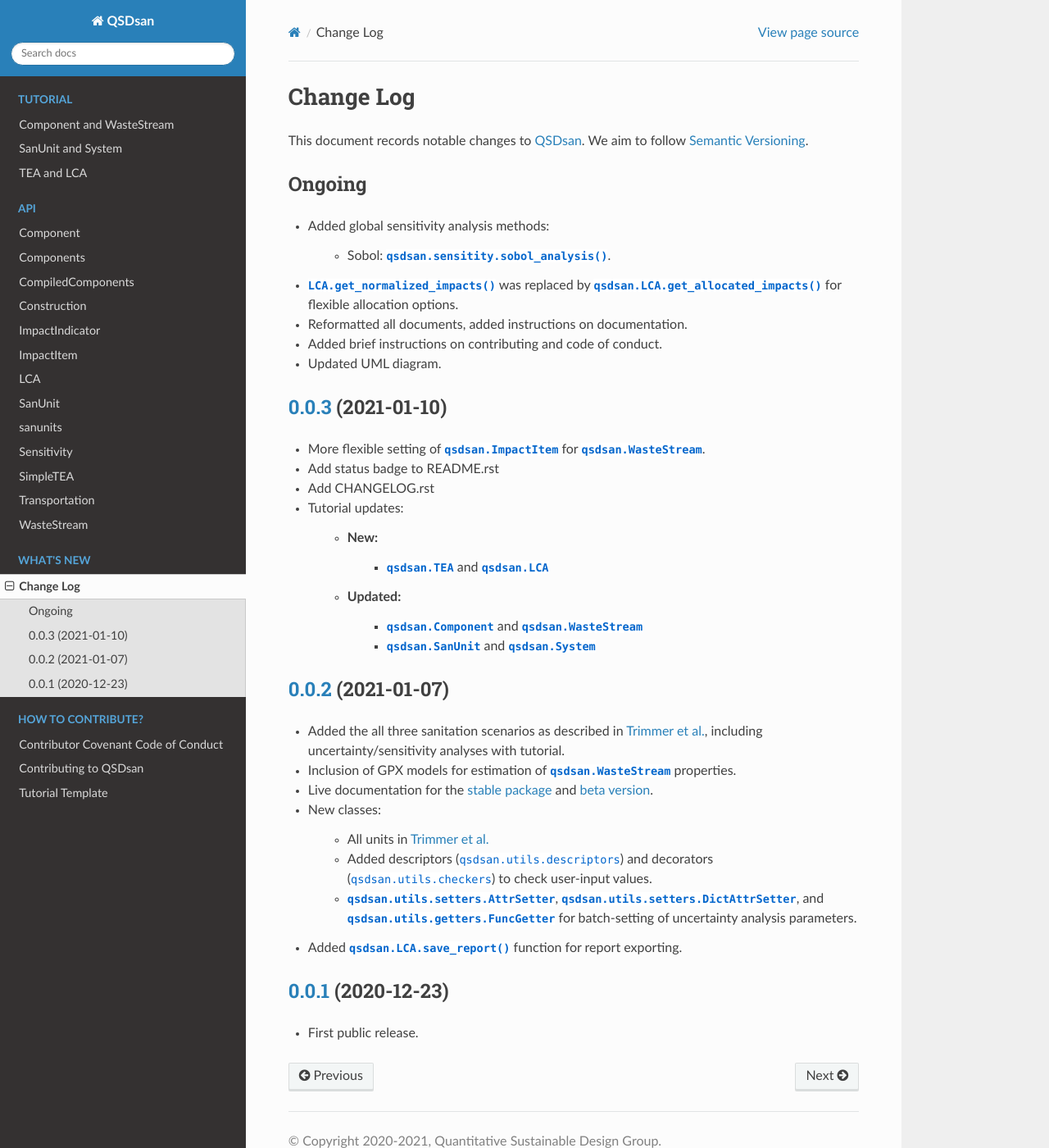
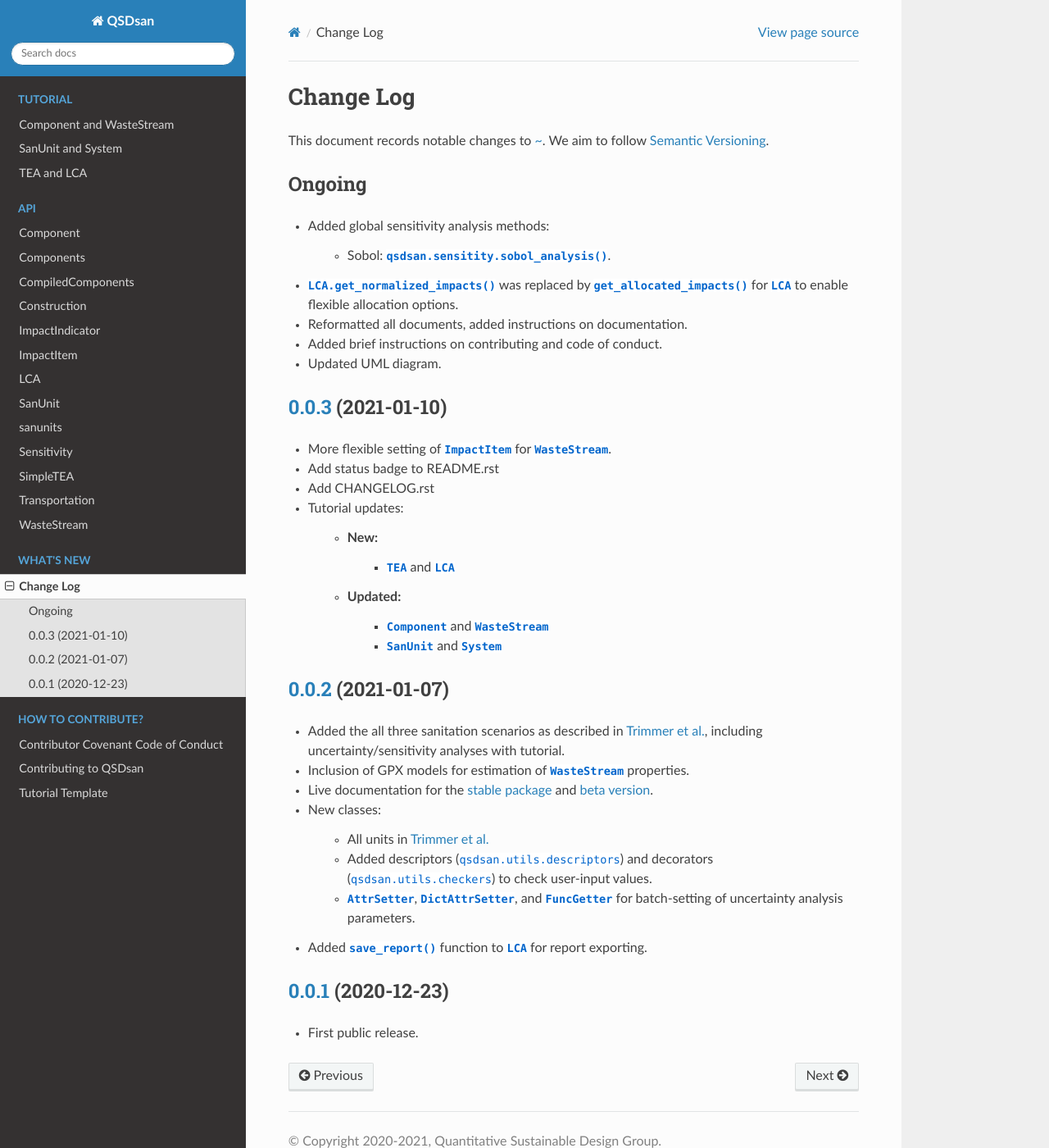
Before and after one commit to QSD-Group/QSDsan, a Sphinx documentation site: the page built from docs/source/CHANGELOG.rst, in a window 1280 px wide and 1400 px high. Shown: the whole window at 82% size. Built offline with Sphinx 7.4.7 and the Read the Docs theme 2.0.0, drawn with Linux system fonts in a browser that asks for light colours.

```diff
--- a/docs/source/CHANGELOG.rst
+++ b/docs/source/CHANGELOG.rst
@@ -2,7 +2,7 @@
 Change Log
 ==========
 
-This document records notable changes to `QSDsan <https://github.com/QSD-Group/QSDsan>`_. We aim to follow `Semantic Versioning <https://semver.org/>`_.
+This document records notable changes to `~ <https://github.com/QSD-Group/QSDsan>`_. We aim to follow `Semantic Versioning <https://semver.org/>`_.
 
 
 Ongoing
@@ -11,7 +11,7 @@ Ongoing
 
 	- Sobol: :func:`qsdsan.sensitity.sobol_analysis`.
 
-- :func:`LCA.get_normalized_impacts` was replaced by :func:`qsdsan.LCA.get_allocated_impacts` for flexible allocation options.
+- :func:`LCA.get_normalized_impacts` was replaced by :func:`~.LCA.get_allocated_impacts` for :class:`~.LCA` to enable flexible allocation options.
 - Reformatted all documents, added instructions on documentation.
 - Added brief instructions on contributing and code of conduct.
 - Updated UML diagram.
@@ -19,30 +19,30 @@ Ongoing
 
 `0.0.3`_ (2021-01-10)
 ---------------------
-- More flexible setting of :class:`qsdsan.ImpactItem` for :class:`qsdsan.WasteStream`.
+- More flexible setting of :class:`~.ImpactItem` for :class:`~.WasteStream`.
 - Add status badge to README.rst
 - Add CHANGELOG.rst
 - Tutorial updates:
 
 	- New:
-		- :class:`qsdsan.TEA` and :class:`qsdsan.LCA`
+		- :class:`~.TEA` and :class:`~.LCA`
 	- Updated:
-		-  :class:`qsdsan.Component` and :class:`qsdsan.WasteStream`
-		-  :class:`qsdsan.SanUnit` and :class:`qsdsan.System`
+		-  :class:`~.Component` and :class:`~.WasteStream`
+		-  :class:`~.SanUnit` and :class:`~.System`
 
 
 `0.0.2`_ (2021-01-07)
 ---------------------
 - Added the all three sanitation scenarios as described in `Trimmer et al.`_, including uncertainty/sensitivity analyses with tutorial.
-- Inclusion of GPX models for estimation of :class:`qsdsan.WasteStream` properties.
+- Inclusion of GPX models for estimation of :class:`~.WasteStream` properties.
 - Live documentation for the `stable package`_ and `beta version`_.
 - New classes:
 
     - All units in `Trimmer et al.`_
     - Added descriptors (``qsdsan.utils.descriptors``) and decorators (``qsdsan.utils.checkers``) to check user-input values.
-    - :class:`qsdsan.utils.setters.AttrSetter`, :class:`qsdsan.utils.setters.DictAttrSetter`, and :class:`qsdsan.utils.getters.FuncGetter` for batch-setting of uncertainty analysis parameters.
+    - :class:`~.utils.setters.AttrSetter`, :class:`~.utils.setters.DictAttrSetter`, and :class:`~.utils.getters.FuncGetter` for batch-setting of uncertainty analysis parameters.
 
-- Added :func:`qsdsan.LCA.save_report` function for report exporting.
+- Added :func:`save_report` function to :class:`~.LCA` for report exporting.
 
 
 `0.0.1`_ (2020-12-23)
--- a/requirements_test.txt
+++ b/requirements_test.txt
@@ -2,8 +2,9 @@
 biosteam==2.22.10
 pint==0.12
 numpy==1.19.2
+ipykernel==5.3.4
 scikit-learn==0.23.2
-ipykernel==5.3.4
+salib==1.4.0b0
 
 # Packages by others
 pytest-cov>=2.0.1
```
